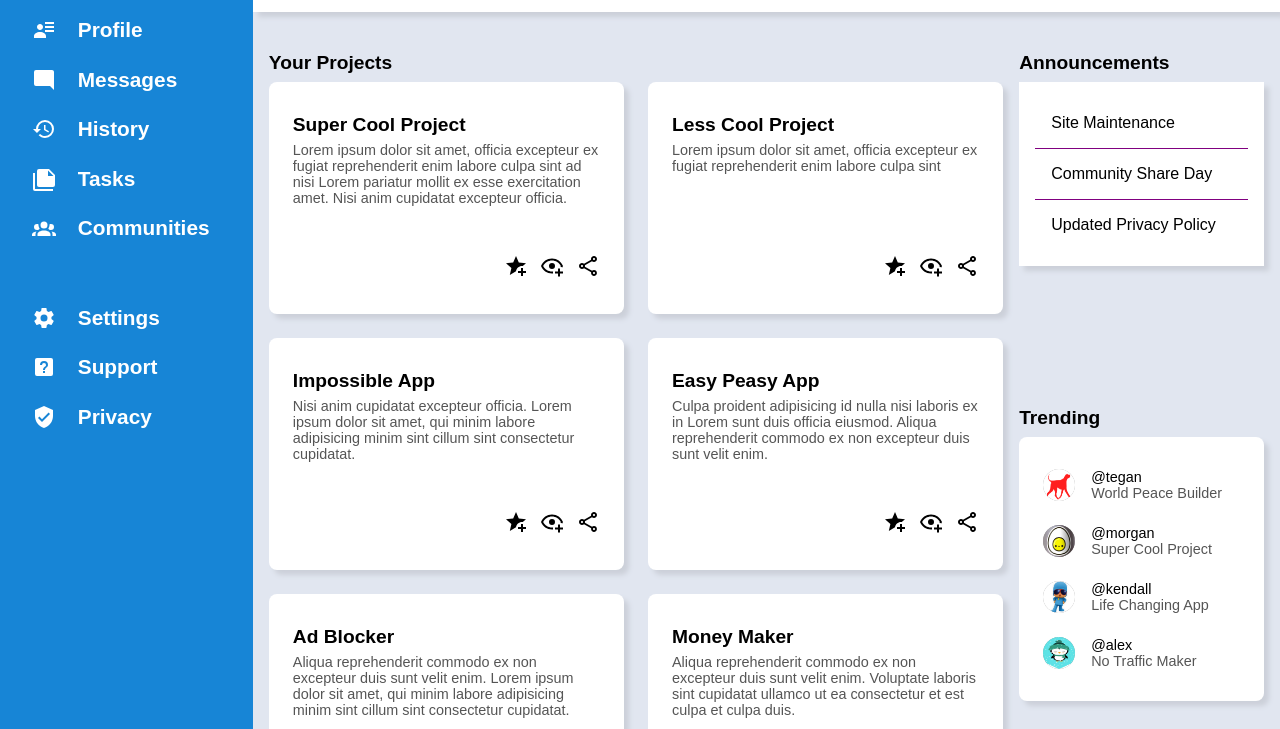
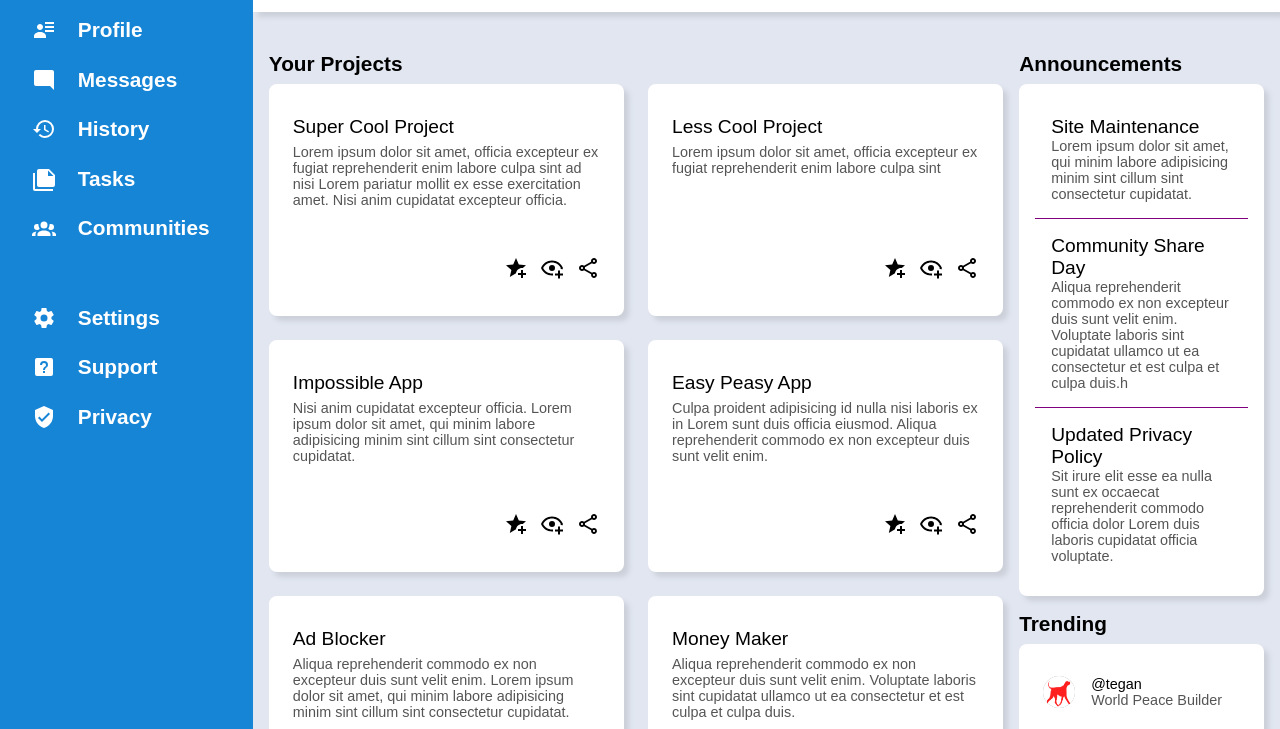
Before and after one commit to TimoW3rn3r/admin-dashboard, a plain HTML site: page index.html in a window 1280 px wide. Shown: the part 177-906 px from the top of the page. Drawn offline with Linux system fonts and the light colour scheme.

Commit message:
Add announcement contents

```diff
--- a/css/style.css
+++ b/css/style.css
@@ -25,8 +25,10 @@
   --button-text-size: 0.9rem;
   --button-text-weight: 600;
 
-  --content-title-size: 1.2rem;
+  --content-title-size: 1.3rem;
   --content-title-weight: 550;
+  --content-subtitle-size: 1.2rem;
+  --content-subtitle-weight: 600rem;
 
   --content-color: #555555;
 
@@ -157,7 +159,7 @@ body {
   grid-template-columns: 3fr 1fr;
   gap: 16px;
   padding: 32px 16px 48px 16px;
-  /* align-items: stretch; */
+  align-items: stretch;
 }
 
 .projects-container {
@@ -185,9 +187,9 @@ body {
   grid-template-rows: 1fr 4fr 1fr;
 }
 
-.project-title {
-  font-size: var(--content-title-size);
-  font-weight: var(--content-title-weight);
+.project-title, .announcement-title {
+  font-size: var(--content-subtitle-size);
+  font-weight: var(--content-subtitle-weight);
 }
 
 .project-shortcuts {
@@ -203,6 +205,7 @@ body {
 .announcements-board {
   background-color: white;
   padding: 16px;
+  border-radius: 8px;
 }
 
 .announcements {
--- a/index.html
+++ b/index.html
@@ -183,9 +183,28 @@
           <div class="content-title">Announcements</div>
           <div class="announcements-board card">
             <div class="announcements">
-              <div class="announcement">Site Maintenance</div>
-              <div class="announcement">Community Share Day</div>
-              <div class="announcement">Updated Privacy Policy</div>
+              <div class="announcement">
+                <div class="announcement-title">Site Maintenance</div>
+                <p class="content">
+                  Lorem ipsum dolor sit amet, qui minim labore adipisicing minim sint cillum sint consectetur cupidatat.
+                </p>
+              </div>
+
+              <div class="announcement">
+                <div class="announcement-title">Community Share Day</div>
+                <p class="content">
+                  Aliqua reprehenderit commodo ex non excepteur duis sunt velit enim. Voluptate laboris sint cupidatat ullamco ut ea consectetur et est culpa et culpa duis.h
+                </p>
+              </div>
+
+              <div class="announcement">
+                <div class="announcement-title">Updated Privacy Policy</div>
+                <p class="content">
+                  Sit irure elit esse ea nulla sunt ex occaecat reprehenderit commodo officia dolor Lorem duis laboris cupidatat officia voluptate.
+                </p>
+              </div>
+
+
             </div>
           </div>
         </div>
@@ -214,7 +233,7 @@
               <div class="content">No Traffic Maker</div>
             </div>
 
+          </div>
         </div>
-      </div>
   </body>
 </html></div>
```
